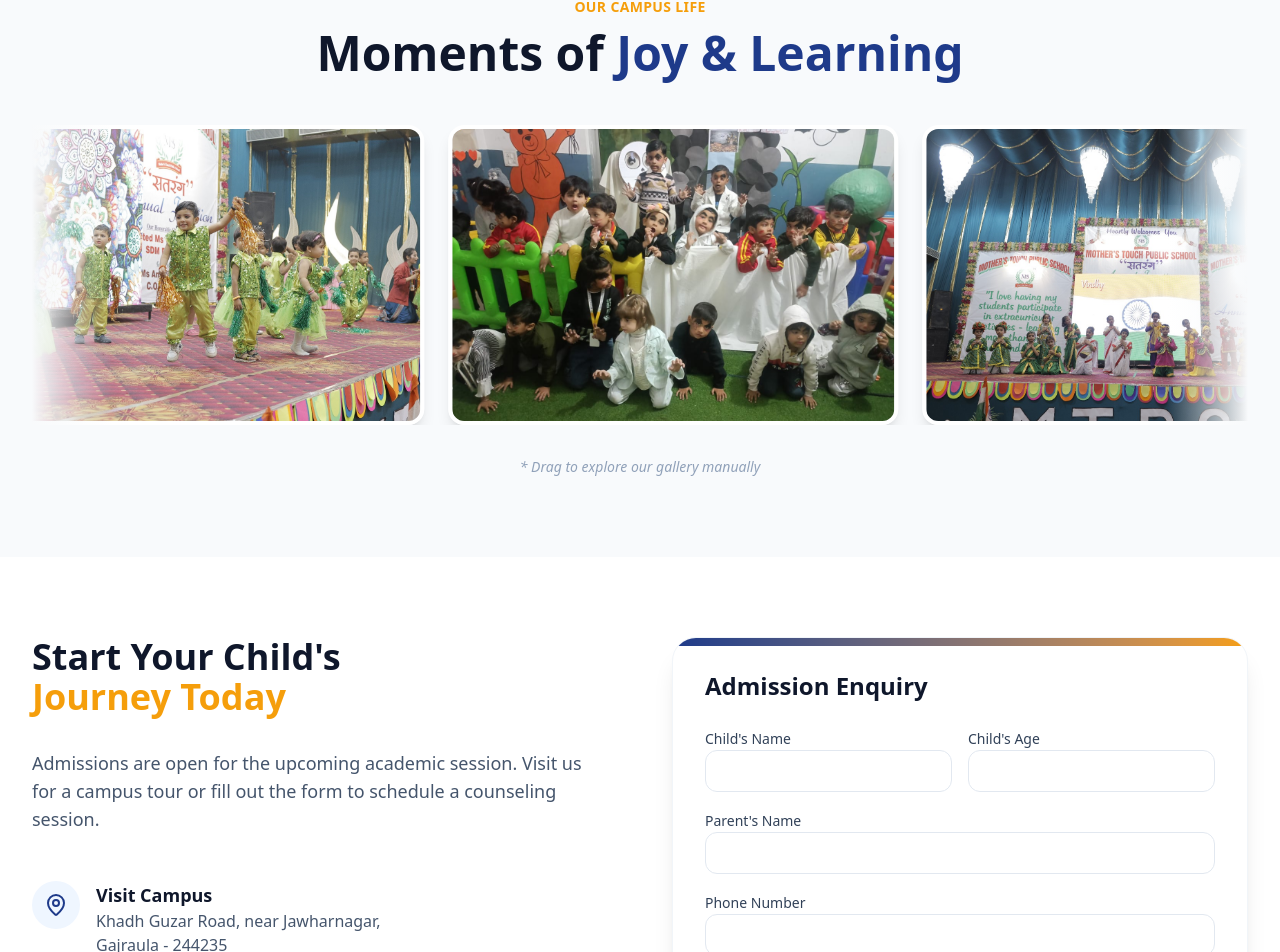
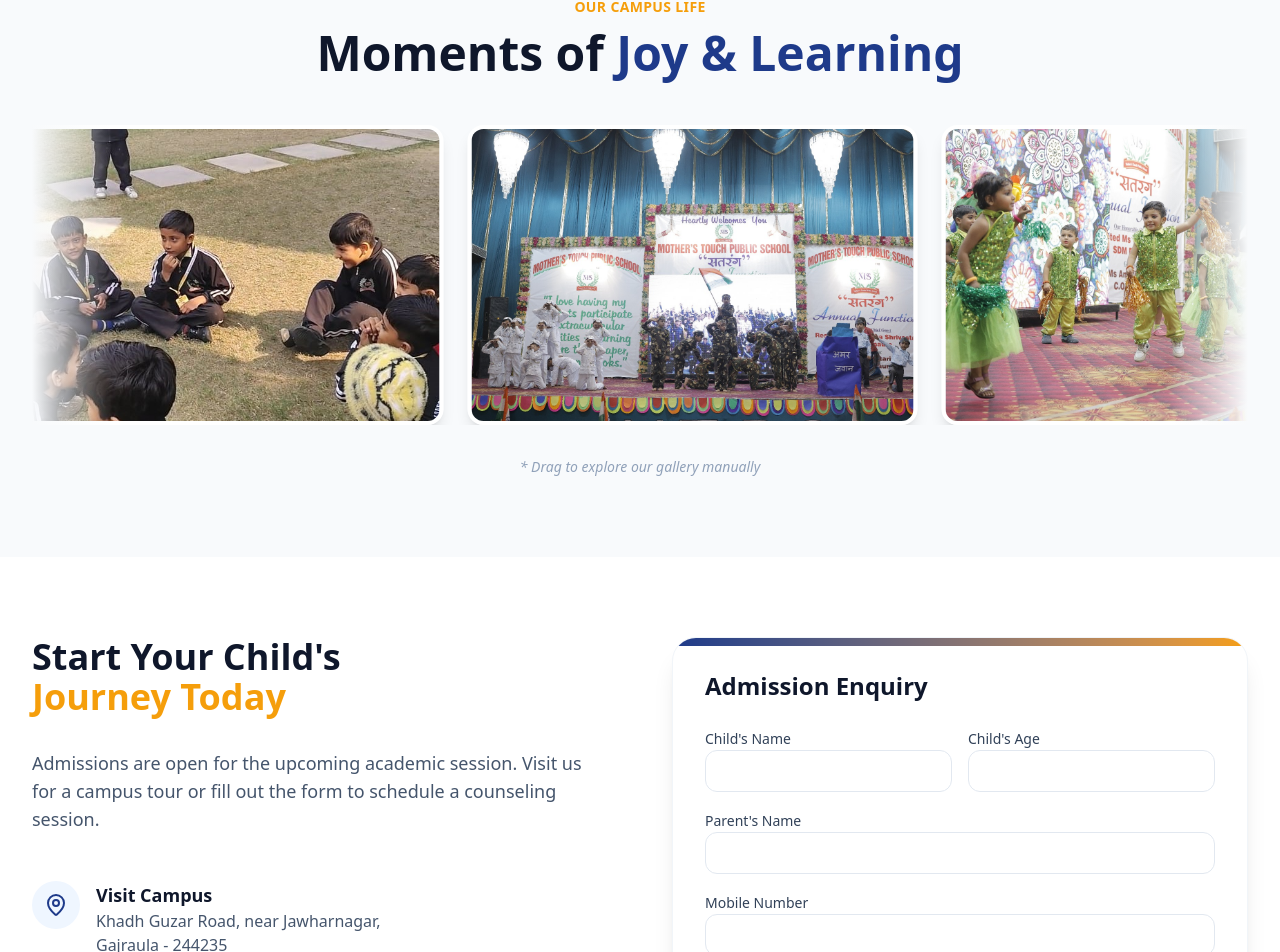
Before and after one commit to rigteq/mothers-touch-play-school, a Next.js app: page / in a window 1280 px wide. Shown: the part 3957-4909 px from the top of the page. Built offline with nearby package versions, Linux system fonts and the light colour scheme.

Commit message:
update text

```diff
--- a/src/components/sections/Contact.tsx
+++ b/src/components/sections/Contact.tsx
@@ -78,8 +78,17 @@ export function Contact() {
                         </div>
 
                         <div className="space-y-2">
-                            <label className="text-sm font-medium text-slate-700">Phone Number</label>
-                            <input type="tel" name="phone" className="w-full rounded-lg border-slate-200 focus:ring-primary focus:border-primary px-4 py-2 border" required />
+                            <label className="text-sm font-medium text-slate-700">Mobile Number</label>
+                            <input
+                                type="tel"
+                                name="phone"
+                                className="w-full rounded-lg border-slate-200 focus:ring-primary focus:border-primary px-4 py-2 border"
+                                required
+                                pattern="[0-9]*"
+                                onInput={(e) => {
+                                    e.currentTarget.value = e.currentTarget.value.replace(/[^0-9]/g, '');
+                                }}
+                            />
                         </div>
 
                         <div className="space-y-2">
--- a/src/components/sections/Gallery.tsx
+++ b/src/components/sections/Gallery.tsx
@@ -34,7 +34,7 @@ export function Gallery() {
                     animate={{ x: ["0%", "-33.33%"] }} // Move by 1/3 since we have 3 sets of images
                     transition={{
                         ease: "linear",
-                        duration: 120, // Adjust speed: higher = slower
+                        duration: 180, // Adjust speed: higher = slower
                         repeat: Infinity,
                     }}
                     whileHover={{ animationPlayState: "paused" }} // Note: Framer Motion pure 'animate' doesn't support playState pause easily this way, so we use a different approach or rely on hover dragging if needed.
```
Also changed, not shown: 1 other file (tests, documents, lock files or other folders).
